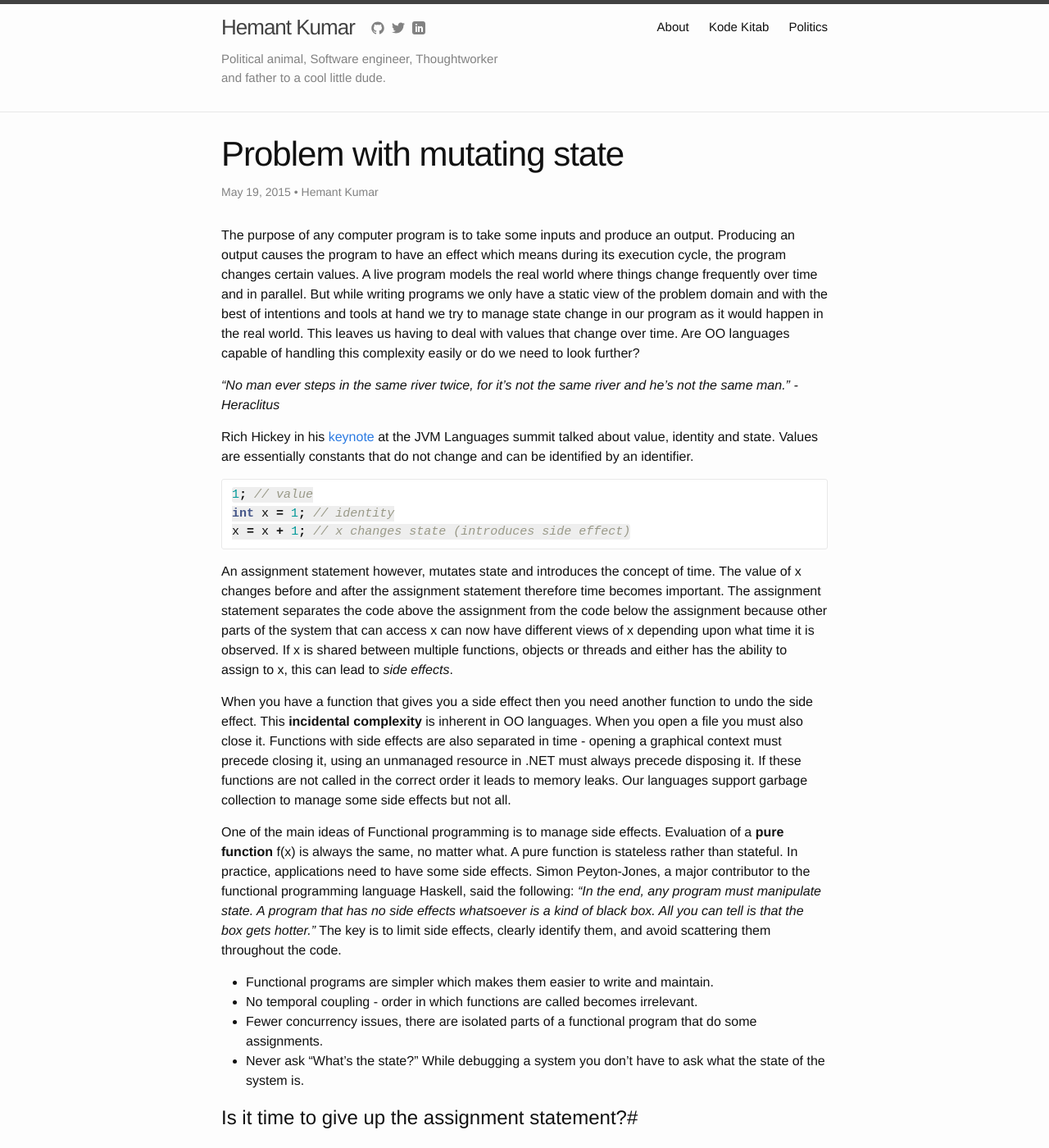
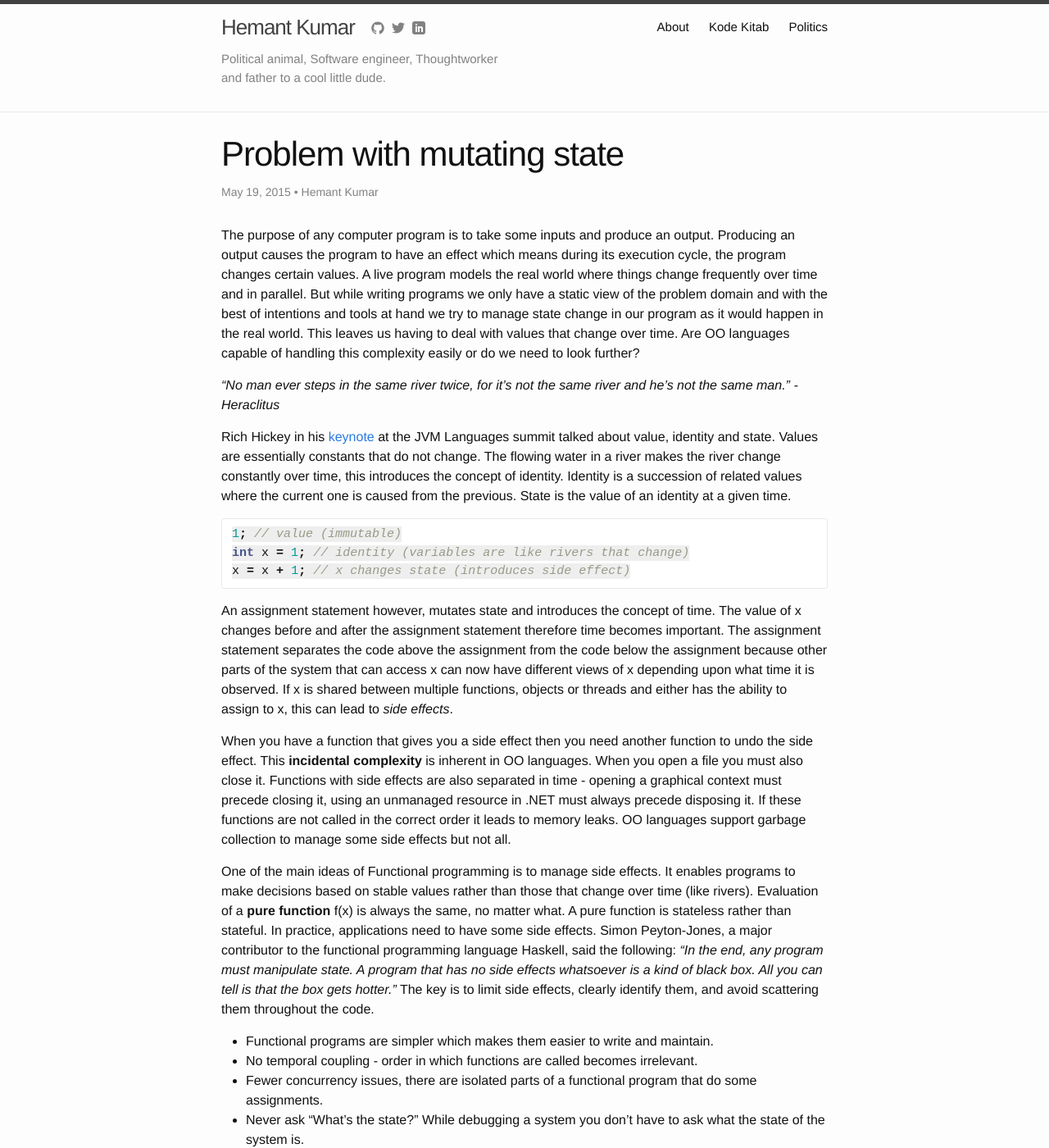
Before and after one commit to hemantksingh/hemantksingh.github.io, a Jekyll site: the page built from _posts/2015-05-19-problem-with-mutating-state.markdown, in a window 1280 px wide and 1400 px high. Shown: the whole window at 82% size. Built offline with Jekyll 4.4.1, drawn with Linux system fonts in a browser that asks for light colours; Markdown is read by kramdown in place of the engine named in the settings; comment, search, counter and statistics services are not loaded.

Commit message:
Performs spell check. Updates identity, value and state explanation.

````diff
--- a/_posts/2015-05-18-are-mocks-worth-it.markdown
+++ b/_posts/2015-05-18-are-mocks-worth-it.markdown
@@ -9,7 +9,7 @@ comments: true
 modified_time: '2015-05-18T07:50:46.244-08:00'
 ---
 
-Mocks are widely used in most development teams I've worked with practising TDD. According to [Uncle Bob](http://blog.8thlight.com/uncle-bob/2014/05/10/WhenToMock.html) *A mock object is a very powerful tool, providing two major benefits: isolation and introspection. But like all power tools, mocks come with a cost*. He goes on to list the benefits as well as possible issues of using mocks. Between the two extremes of too many mocks and no mocks I tend to start with no mocks until I absolutely and necessarily need one. Therefore, I am always interested in techniques that allow me the freedom of working without learning an external mocking framework. In statically typed languages like Java and C#, interface based poymorphism allows us to use mocked implementations for tests. Functional programming provides an alternative to interface based polymorphism.
+Mocks are widely used in most development teams I've worked with practicing TDD. According to [Uncle Bob](http://blog.8thlight.com/uncle-bob/2014/05/10/WhenToMock.html) *A mock object is a very powerful tool, providing two major benefits: isolation and introspection. But like all power tools, mocks come with a cost*. He goes on to list the benefits as well as possible issues of using mocks. Between the two extremes of too many mocks and no mocks I tend to start with no mocks until I absolutely and necessarily need one. Therefore, I am always interested in techniques that allow me the freedom of working without learning an external mocking framework. In statically typed languages like Java and C#, interface based polymorphism allows us to use mocked implementations for tests. Functional programming provides an alternative to interface based polymorphism.
 
 Consider a problem where the quality of an item needs to be kept up to date for inventory management purposes. I am using Java in this example just because I have had to learn a Java mocking framework - [Mockito](http://mockito.org/) on a recent project. It can better illustrate the pain I've had to go through trying to learn Mockito's domain specific language and its combination of dots and parentheses. This pain is not specific to Mockito and could very well be felt for any other framework as well.
 
@@ -59,7 +59,7 @@ public void ensuresUpdatedItemIsSaved() {
 }
 ```
 
-The test now establishes the correctness of the item being saved but I've had to write a lot of frameworky code in order to achieve that. Apart from figuring out whether the parantheses should go before or after the 'verify' it also requires an understanding of the domain specific language of the mocking framework. Frankly the 3 lines of code before the assertion is just noise, I'd rather do without. It is just an obstruction in the way of the most important part of the test i.e. the assertion. When I or someone else revists this test for a future change it shouldn't require navigating through all this noise to reach the assertion. So is there an alternative?
+The test now establishes the correctness of the item being saved but I've had to write a lot of frameworky code in order to achieve that. Apart from figuring out whether the parentheses should go before or after the 'verify' it also requires an understanding of the domain specific language of the mocking framework. Frankly the 3 lines of code before the assertion is just noise, I'd rather do without. It is just an obstruction in the way of the most important part of the test i.e. the assertion. When I or someone else revisits this test for a future change it shouldn't require navigating through all this noise to reach the assertion. So is there an alternative?
 
 Provided the ItemRepository has a single method, as explained in a [previous post](http://hemantkumar.net/kodekitab/2015/01/04/from-object-to-function-composition.html) Single-method interfaces are easy to replace with the usage of closures and "function pointers".
 
@@ -83,4 +83,4 @@ public void ensuresUpdatedItemIsSaved() {
 
 With the addition of an Item member variable using a lambda expression, we've managed to remove 4 lines of code from the previous test. This is much cleaner than using Mockito and focuses on the actual test rather than the semantics of the mocking framework. The example of ItemRepository is one with a single method but what if an interface has multiple methods on it? I personally start with writing my own mock in that case. If you restrict yourself to mocking architectural boundaries like a database, web server or external service you shouldn't really need lots of mocks anyway.
 
-Mocking tools are quite powerful and I have found them to be really useful when working with legacy code. Legacy code often uses large interfaces that violate the [Interface segregation principle](http://en.wikipedia.org/wiki/Interface_segregation_principle). Writing your own mocks for such interfaces is often painful and unwieldy as you might end up writing a mocked implementaion that has tens of methods, when really you might just be interested in a single one. I,m happy to use a mocking framework to avoid writing such massive implementations myself in order to keep the tests maintainable. But I would certainly refrain from making an assumption that if I'm doing TDD or writing any sort of automated tests, I need to start with a mocking framework.
+Mocking tools are quite powerful and I have found them to be really useful when working with legacy code. Legacy code often uses large interfaces that violate the [Interface segregation principle](http://en.wikipedia.org/wiki/Interface_segregation_principle). Writing your own mocks for such interfaces is often painful and unwieldy as you might end up writing a mocked implementation that has tens of methods, when really you might just be interested in a single one. I,m happy to use a mocking framework to avoid writing such massive implementations myself in order to keep the tests maintainable. But I would certainly refrain from making an assumption that if I'm doing TDD or writing any sort of automated tests, I need to start with a mocking framework.
--- a/_posts/2015-05-19-problem-with-mutating-state.markdown
+++ b/_posts/2015-05-19-problem-with-mutating-state.markdown
@@ -14,20 +14,19 @@ The purpose of any computer program is to take some inputs and produce an output
 
 *“No man ever steps in the same river twice, for it's not the same river and he's not the same man.” - Heraclitus*
 
-Rich Hickey in his [keynote](http://www.infoq.com/presentations/Are-We-There-Yet-Rich-Hickey) at the JVM Languages summit talked about value, identity and state. Values are essentially constants that do not change and can be identified by an identifier.
+Rich Hickey in his [keynote](http://www.infoq.com/presentations/Are-We-There-Yet-Rich-Hickey) at the JVM Languages summit talked about value, identity and state. Values are essentially constants that do not change.  The flowing water in a river makes the river change constantly over time, this introduces the concept of identity. Identity is a succession of related values where the current one is caused from the previous. State is the value of an identity at a given time.
 
 ```java
-1; // value
-int x = 1; // identity
+1; // value (immutable)
+int x = 1; // identity (variables are like rivers that change)
 x = x + 1; // x changes state (introduces side effect)
 ```
 
 An assignment statement however, mutates state and introduces the concept of time. The value of x changes before and after the assignment statement therefore time becomes important. The assignment statement separates the code above the assignment from the code below the assignment because other parts of the system that can access x can now have different views of x depending upon what time it is observed. If x is shared between multiple functions, objects or threads and either has the ability to assign to x, this can lead to *side effects*.
 
-When you have a function that gives you a side effect then you need another function to undo the side effect. This **incidental complexity** is inherent in OO languages. When you open a file you must also close it. Functions with side effects are also separated in time - opening a graphical context must precede closing it, using an unmanaged resource in .NET must always precede disposing it. If these functions are not called in the correct order it leads to memory leaks. Our languages support garbage collection to manage some side effects but not all.
+When you have a function that gives you a side effect then you need another function to undo the side effect. This **incidental complexity** is inherent in OO languages. When you open a file you must also close it. Functions with side effects are also separated in time - opening a graphical context must precede closing it, using an unmanaged resource in .NET must always precede disposing it. If these functions are not called in the correct order it leads to memory leaks. OO languages support garbage collection to manage some side effects but not all.
 
-
-One of the main ideas of Functional programming is to manage side effects. Evaluation of a **pure function** f(x) is always the same, no matter what. A pure function is stateless rather than stateful. In practice, applications need to have some side effects. Simon Peyton-Jones, a major contributor to the functional programming language Haskell, said the following: *"In the end, any program must manipulate state. A program that has no side effects whatsoever is a kind of black box. All you can tell is that the box gets hotter."* The key is to limit side effects, clearly identify them, and avoid scattering them throughout the code.
+One of the main ideas of Functional programming is to manage side effects. It enables programs to make decisions based on stable values rather than those that change over time (like rivers). Evaluation of a **pure function** f(x) is always the same, no matter what. A pure function is stateless rather than stateful. In practice, applications need to have some side effects. Simon Peyton-Jones, a major contributor to the functional programming language Haskell, said the following: *"In the end, any program must manipulate state. A program that has no side effects whatsoever is a kind of black box. All you can tell is that the box gets hotter."* The key is to limit side effects, clearly identify them, and avoid scattering them throughout the code.
 
 * Functional programs are simpler which makes them easier to write and maintain.
 * No temporal coupling - order in which functions are called becomes irrelevant.
````
